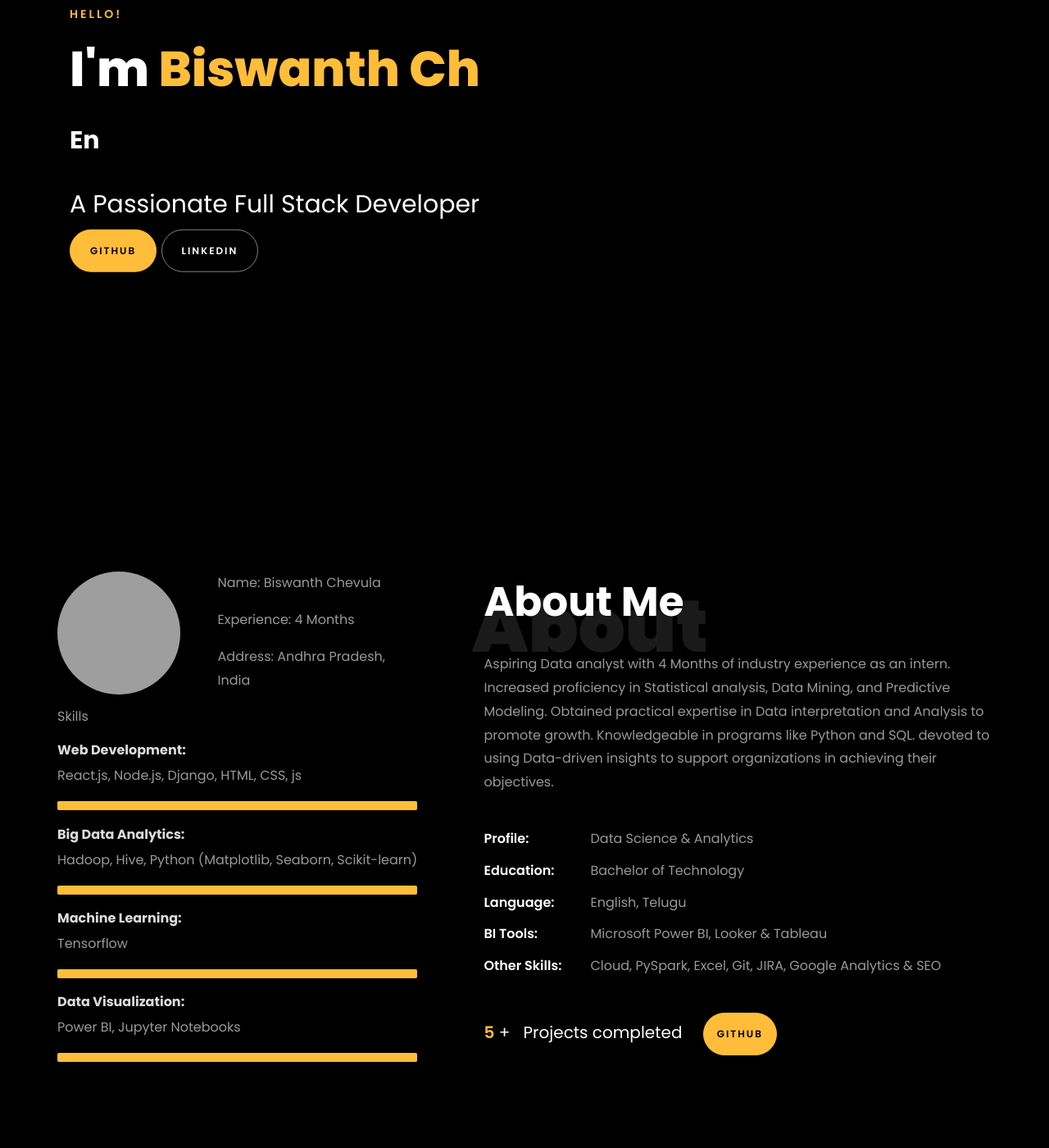
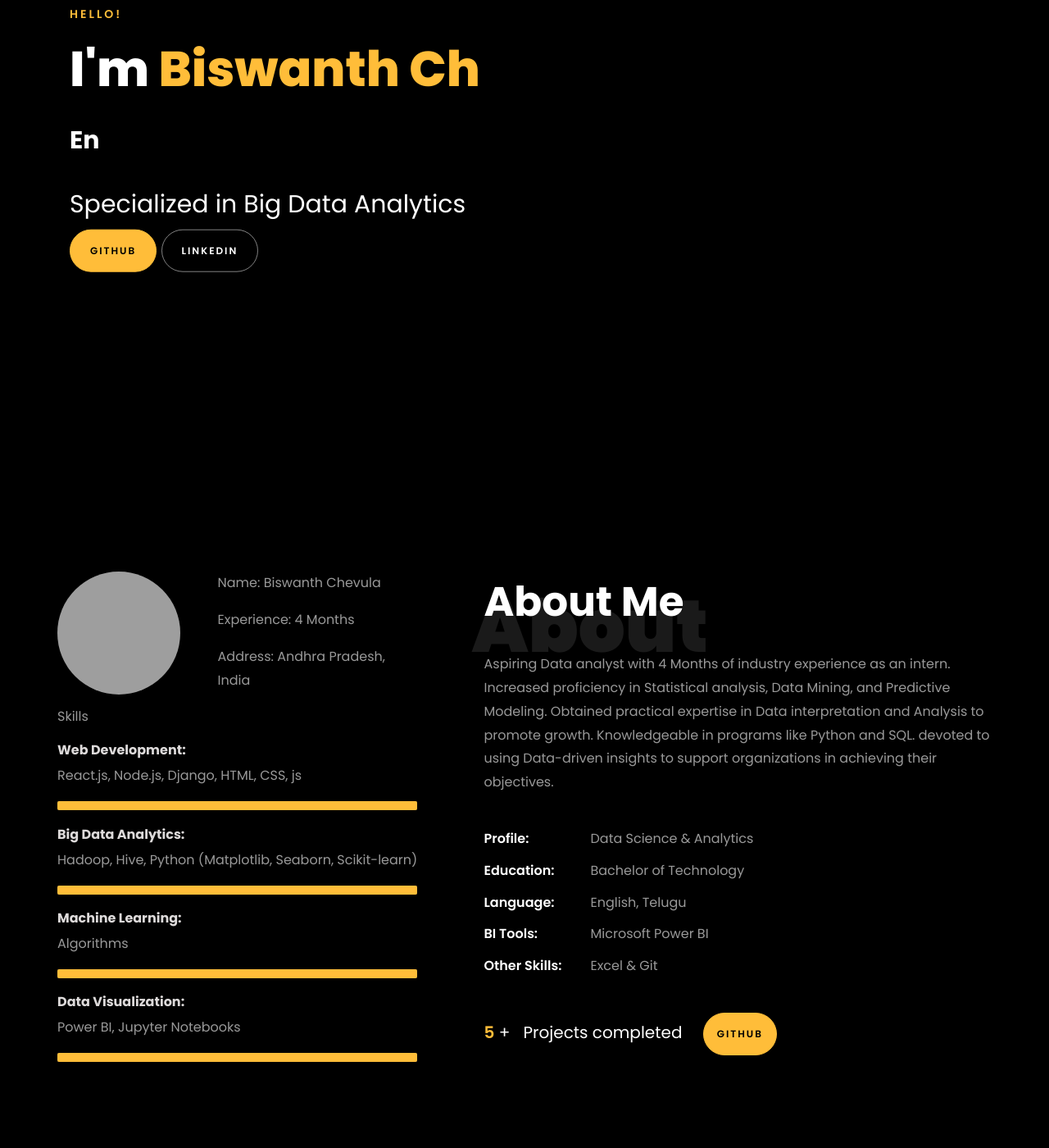
Before and after one commit to Biswanth-CH/Portfolio, a plain HTML site: page index.html in a window 1280 px wide. Shown: the part 200-1600 px from the top of the page at 82% size. Drawn offline with Linux system fonts and the light colour scheme; grey boxes are pictures that could not be loaded; files whose address does not match are found by name.

Commit message:
Update index.html

```diff
--- a/index.html
+++ b/index.html
@@ -266,7 +266,7 @@ body::-webkit-scrollbar{
 
 						<br>
 						<br>
-			            <h2>A Passionate Full Stack Developer</h2>
+			            <h2>Specialized in Big Data Analytics</h2>
 						<!-- <h2 class="d-flex" style="margin-bottom: 0">With over 5 years of experience</h2> -->
 						<!-- <br> -->
 			            <p><a href="https://github.com/Biswanth-CH" class="btn btn-primary py-3 px-4">Github</a>
@@ -322,7 +322,7 @@ body::-webkit-scrollbar{
 									</div>
 
 									<h6 class="ht"><b>Machine Learning: </b></h6>
-									<p>Tensorflow</p>
+									<p>Algorithms</p>
 									<div class="progress">
 										<div class="progress-bar" role="progressbar" style="width: 100%;" aria-valuenow="100" aria-valuemin="0" aria-valuemax="100"></div>
 									</div>
@@ -353,8 +353,8 @@ body::-webkit-scrollbar{
 									<li class="d-flex"><span>Profile:</span> <span>Data Science &amp; Analytics</span></li>
 									<li class="d-flex"><span>Education:</span> <span>Bachelor of Technology</span></li>
 									<li class="d-flex"><span>Language:</span> <span>English, Telugu</span></li>
-									<li class="d-flex"><span>BI Tools:</span> <span>Microsoft Power BI, Looker &amp; Tableau</span></li>
-									<li class="d-flex"><span>Other Skills:</span> <span>Cloud, PySpark, Excel, Git, JIRA, Google Analytics &amp; SEO</span></li>
+									<li class="d-flex"><span>BI Tools:</span> <span>Microsoft Power BI</li>
+									<li class="d-flex"><span>Other Skills:</span> <span>Excel &amp; Git</span></li>
 
 								</ul>
 							</div>
@@ -507,7 +507,7 @@ body::-webkit-scrollbar{
 			<div class="col-md d-flex justify-content-center counter-wrap ftco-animate">
 			  <div class="block-18">
 				<div class="text">
-				  <strong class="number" data-number="20">0</strong>
+				  <strong class="number" data-number="6">0</strong>
 				  <span>Achievements</span>
 				</div>
 			  </div>
@@ -523,7 +523,7 @@ body::-webkit-scrollbar{
 			<div class="col-md d-flex justify-content-center counter-wrap ftco-animate">
 			  <div class="block-18">
 				<div class="text">
-				  <strong class="number" data-number="15">0</strong>
+				  <strong class="number" data-number="7">0</strong>
 				  <span>Certificates</span>
 				</div>
 			  </div>
```
